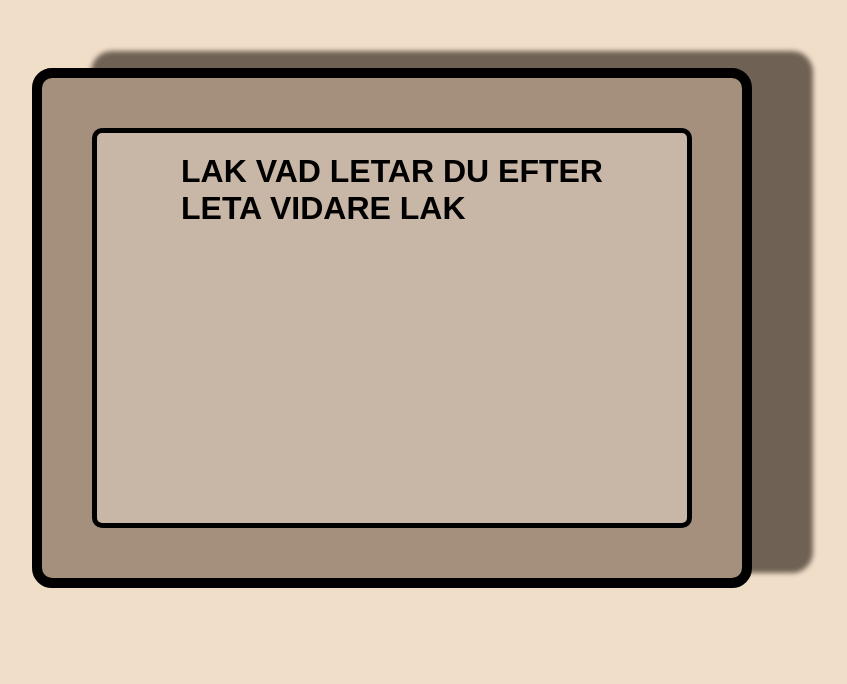
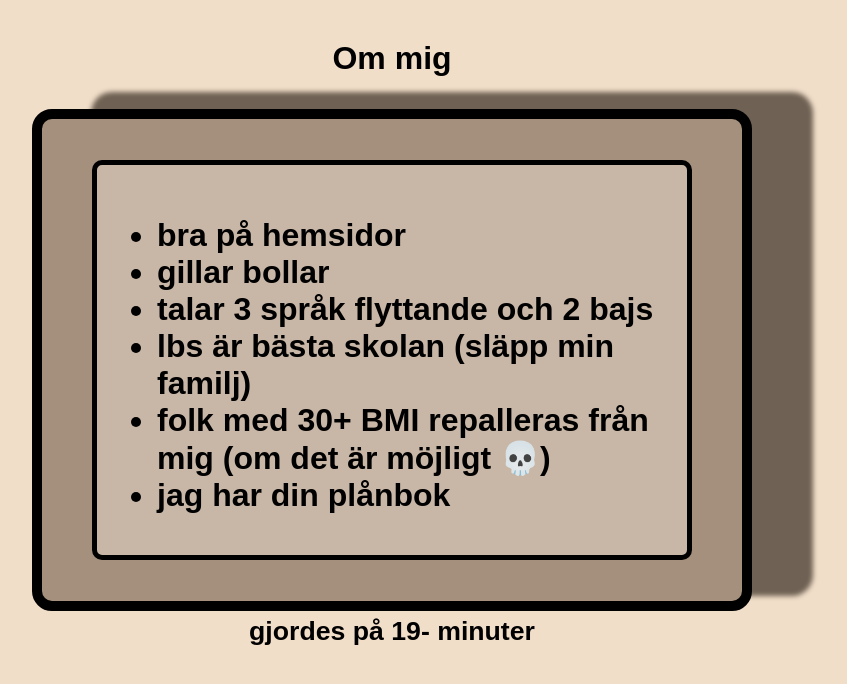
Before and after one commit to baldx/About-me, a plain HTML site: page index.html in a window 1280 px wide. Shown: the whole page, without its empty margins (248-1095 px from the left). Drawn offline with Linux system fonts and the light colour scheme.

Commit message:
add text

```diff
--- a/index.html
+++ b/index.html
@@ -8,13 +8,20 @@
     <title>About me</title>
 </head>
 <body>
-
+    <header>Om mig</header>
     <div class="container">
-        <div class="main-text">LAK VAD LETAR DU EFTER
-            <br>
-            LETA VIDARE LAK
+        <div class="main-text">
+            <ul>
+                <li>bra på hemsidor</li>
+                <li>gillar bollar</li>
+                <li>talar 3 språk flyttande och 2 bajs</li>
+                <li>lbs är bästa skolan (släpp min familj)</li>
+                <li>folk med 30+ BMI repalleras från mig (om det är möjligt 💀)</li>
+                <li>jag har din plånbok</li>
+            </ul>
         </div>
     </div>
 
+    <footer><small>gjordes på 19- minuter</small></footer>
 </body>
 </html>
```
